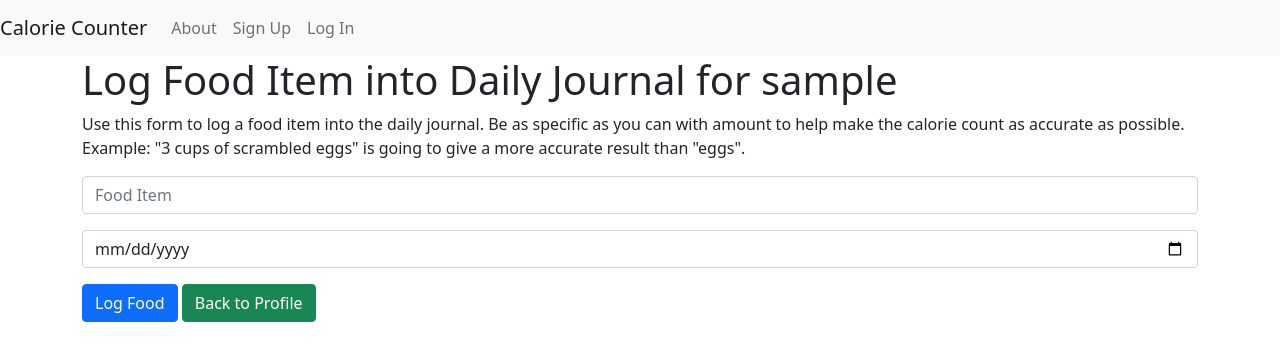
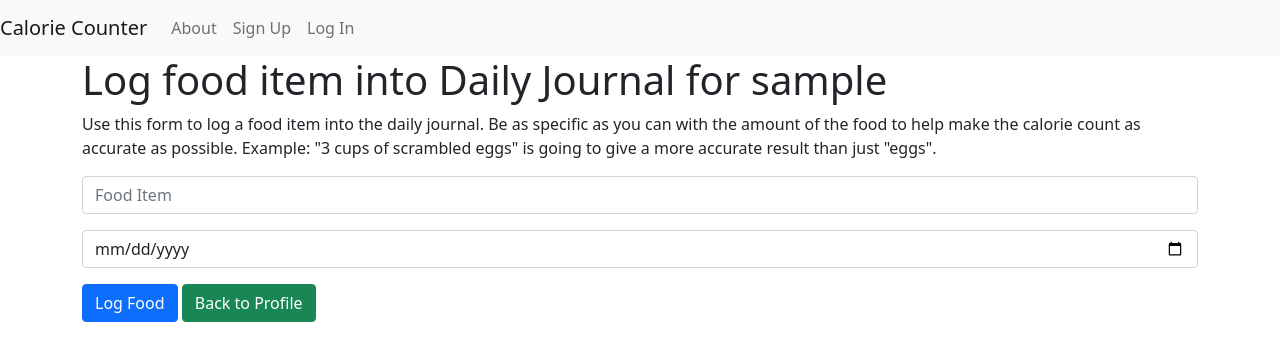
Before and after one commit to taylorwagner/caloriecountercapstone1, a Flask app: template templates/users/food.html in a window 1280 px wide. Shown: the top 361 px of the page. Run offline with Flask 2, Linux system fonts and the light colour scheme; the template is opened without the code that fills it: values that come from a table or form of the project are taken from there, others are empty; tables that the repository leaves empty hold one stand-in row (values such as "Sample post"); parts of the project's set-up code (start-up, migrations or seed data) failed here and were passed over; some libraries are stand-ins or nearby versions.

Commit message:
grammar errors on exercise and food .html pages -- changes secrets.py to secret.py for functionality

```diff
--- a/app.py
+++ b/app.py
@@ -1,8 +1,8 @@
 """Calorie Counter Flask App."""
 
+from secret import api_id, api_key
 import requests
 from flask import Flask, session, g, request, render_template, redirect, flash, jsonify
-from secrets import api_id, api_key
 from sqlalchemy.exc import IntegrityError
 from forms import UserForm, LoginForm, GroupForm, FoodForm, ExerciseForm, DeleteForm
 from models import db, connect_db, User, Group, UserGroup, Follows
--- a/templates/users/exercise.html
+++ b/templates/users/exercise.html
@@ -3,8 +3,8 @@
 {% block content %}
 
 <div class="container">
-    <h1 class="h1">Log Exercise Type into Daily Journal for {{ user.username }}</h1>
-    <p>Use this form to log an exercise type into the daily journal. Be as specific as you can with the duration or length of exercise to help make the calorie count as accurate as possible. Example: "ran 3 miles" or "yoga for 30 minutes" is going to give a more accurate result than simply putting just "ran" or "yoga".</p>
+    <h1 class="h1">Log exercise type into Daily Journal for {{ user.username }}</h1>
+    <p>Use this form to log an exercise type into the daily journal. Be as specific as you can with the duration or length of the exercise to help make the calorie count as accurate as possible. Example: "ran 3 miles" or "yoga for 30 minutes" is going to give a more accurate result than simply putting just "ran" or "yoga".</p>
     <form method="POST" id="exercise_form">
         {{ form.hidden_tag() }}
 
--- a/templates/users/food.html
+++ b/templates/users/food.html
@@ -3,8 +3,8 @@
 {% block content %}
 
 <div class="container">
-    <h1 class="h1">Log Food Item into Daily Journal for {{ user.username }}</h1>
-    <p>Use this form to log a food item into the daily journal. Be as specific as you can with amount to help make the calorie count as accurate as possible. Example: "3 cups of scrambled eggs" is going to give a more accurate result than "eggs".</p>
+    <h1 class="h1">Log food item into Daily Journal for {{ user.username }}</h1>
+    <p>Use this form to log a food item into the daily journal. Be as specific as you can with the amount of the food to help make the calorie count as accurate as possible. Example: "3 cups of scrambled eggs" is going to give a more accurate result than just "eggs".</p>
     <form method="POST" id="food_form">
         {{ form.hidden_tag() }}
 
```
Also changed, not shown: 1 other file.
